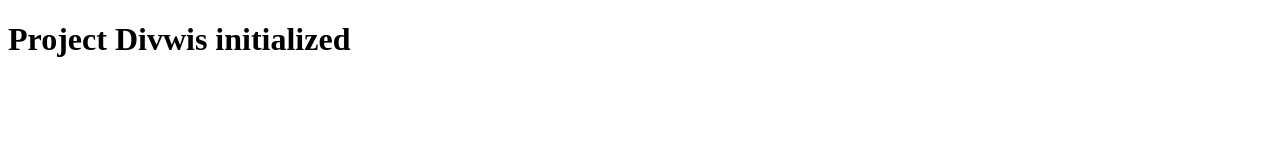
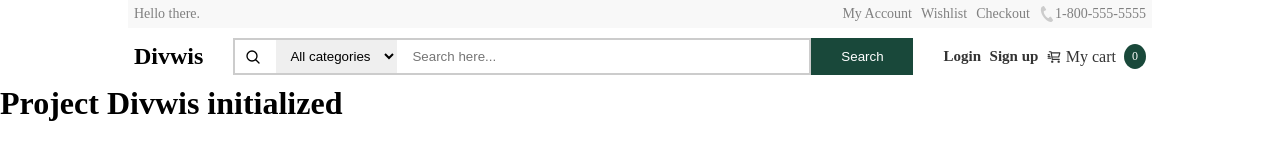
Before and after one commit to Frokesy/divwis, an Astro site: page / in a window 1280 px wide. Built offline with nearby package versions, Linux system fonts and the light colour scheme; Astro itself is replaced by a stand-in of ours.

Commit message:
designed header component

```diff
--- /dev/null
+++ b/public/styles/index.css
@@ -0,0 +1,5 @@
+* {
+    margin: 0;
+    padding: 0;
+    box-sizing: border-box;
+}
--- /dev/null
+++ b/src/components/defaults/Header.astro
@@ -0,0 +1,159 @@
+---
+import Logo from "./Logo.astro";
+---
+
+<head>
+  <link rel="stylesheet" href="/styles/index.css" />
+</head>
+<div class="wrapper">
+  <div class="sub-header">
+    <h4>Hello there.</h4>
+    <div class="sub-links">
+      <a href="/about">My Account</a>
+      <a href="/blog">Wishlist</a>
+      <a href="/contact">Checkout</a>
+      <div class="tel">
+        <img src="/svgs/phone.svg" alt="tel" />
+        <a href="tel:1-800-555-5555">1-800-555-5555</a>
+      </div>
+    </div>
+  </div>
+  <div class="main-header">
+    <Logo />
+    <div class="search">
+      <div class="box">
+        <img src="/svgs/search.svg" alt="search" />
+        <select value="search">
+          <option id="1">All categories</option>
+          <option id="2">Cereals</option>
+          <option id="3">Fruits</option>
+          <option id="4">Vegetables</option>
+          <option id="5">Meat</option>
+        </select>
+        <input type="text" placeholder="Search here..." />
+      </div>
+      <button>Search</button>
+    </div>
+
+    <div class="links">
+      <a href="/about">Login</a>
+      <a href="/blog">Sign up</a>
+      <div class="cart">
+        <img src="/svgs/cart.svg" alt="cart" />
+        <h2>My cart</h2>
+        <span>0</span>
+      </div>
+    </div>
+  </div>
+</div>
+
+<style>
+  .wrapper {
+    width: 80vw;
+    margin: 0 auto;
+  }
+
+  .sub-header {
+    display: flex;
+    justify-content: space-between;
+    background: #f8f8f8;
+    padding: 6px;
+  }
+
+  .sub-links {
+    display: flex;
+    justify-content: space-between;
+    width: 30%;
+  }
+
+  .sub-links a {
+    text-decoration: none;
+    color: #808080;
+    font-size: 14px;
+  }
+
+  .tel,
+  .cart {
+    display: flex;
+    align-items: center;
+  }
+
+  .sub-header h4 {
+    font-size: 14px;
+    color: #808080;
+    font-weight: 300;
+  }
+
+  .main-header {
+    display: flex;
+    justify-content: space-between;
+    align-items: center;
+    padding: 10px 6px;
+  }
+
+  .links {
+    display: flex;
+    align-items: center;
+    justify-content: space-between;
+    width: 20%;
+  }
+
+  .links a {
+    text-decoration: none;
+    color: #333;
+    font-size: 15px;
+    font-weight: 900;
+  }
+
+  .search {
+    display: flex;
+    min-width: 680px;
+  }
+
+  .search button {
+    width: 15%;
+    background: #19483a;
+    color: #fff;
+    border: none;
+  }
+
+  .search .box {
+    display: flex;
+    align-items: center;
+    border: 2px solid #ccc;
+    width: 85%;
+  }
+
+  .search img {
+    margin-left: 10px;
+  }
+
+  .search select {
+    border: none;
+    padding: 8px 10px;
+    outline: none;
+    margin: 0 15px;
+  }
+
+  .search input {
+    border: none;
+    outline: none;
+  }
+
+  .cart span {
+    background: #19483a;
+    border-radius: 50%;
+    padding: 5px 8px;
+    font-size: 12px;
+    color: #fff;
+    font-weight: 300;
+    margin-left: 8px;
+  }
+
+  .cart h2 {
+    font-size: 16px;
+    color: #333;
+    font-weight: 300;
+    margin-left: 5px;
+  }
+</style>
--- /dev/null
+++ b/src/components/defaults/Logo.astro
@@ -0,0 +1,7 @@
+---
+
+---
+
+<div class="logo">
+  <h2>Divwis</h2>
+</div>
--- a/src/pages/index.astro
+++ b/src/pages/index.astro
@@ -1,4 +1,5 @@
 ---
+import Header from "../components/defaults/Header.astro";
 
 ---
 
@@ -6,11 +7,13 @@
 	<head>
 		<meta charset="utf-8" />
 		<link rel="icon" type="image/svg+xml" href="/favicon.svg" />
+		<link rel="stylesheet" href="/styles/index.css">
 		<meta name="viewport" content="width=device-width" />
 		<meta name="generator" content={Astro.generator} />
 		<title>Divwis</title>
 	</head>
 	<body>
+		<Header />
 		<h1>Project Divwis initialized</h1>
 	</body>
 </html>
```
Also changed, not shown: public/svgs/cart.svg (added), public/svgs/phone.svg (added), public/svgs/search.svg (added).
